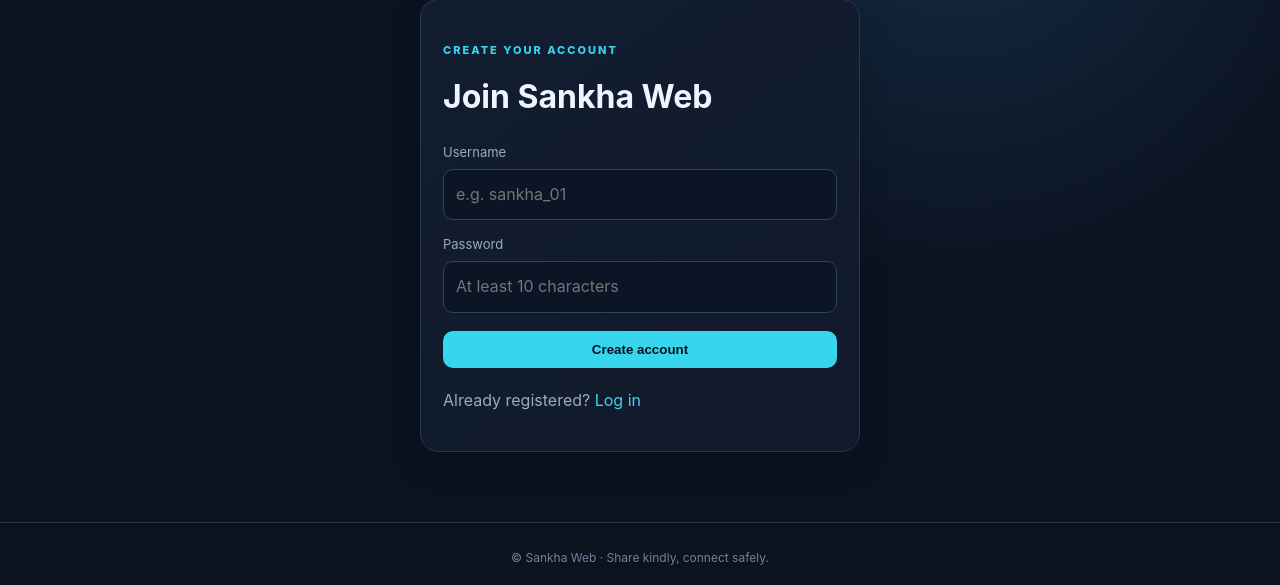
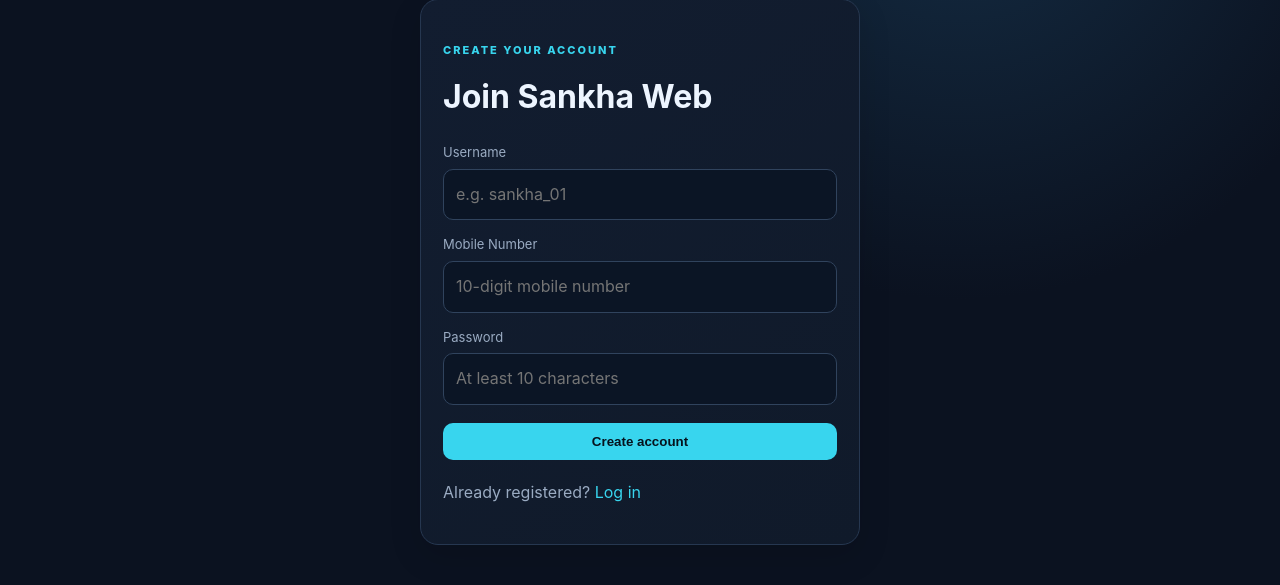
Before and after one commit to antaragarain-rgb/sankha-web, a Flask app: page /register in a window 1280 px wide. Shown: the part 128-713 px from the top of the page. Run offline with Flask 3, Linux system fonts and the light colour scheme; some libraries are stand-ins or nearby versions.

Commit message:
Update register.html

```diff
--- a/templates/register.html
+++ b/templates/register.html
@@ -1,14 +1,37 @@
+
 {% extends "base.html" %}
 {% block title %}Join · {{ site_name }}{% endblock %}
 {% block content %}
 <section class="auth panel">
-  <p class="eyebrow">CREATE YOUR ACCOUNT</p><h1>Join Sankha Web</h1>
+  <p class="eyebrow">CREATE YOUR ACCOUNT</p>
+  <h1>Join Sankha Web</h1>
+
   <form method="post">
     <input type="hidden" name="csrf_token" value="{{ csrf_token() }}">
-    <label>Username</label><input name="username" minlength="3" maxlength="24" required autocomplete="username" placeholder="e.g. sankha_01">
-    <label>Password</label><input type="password" name="password" minlength="10" required autocomplete="new-password" placeholder="At least 10 characters">
-    <button class="primary full" type="submit">Create account</button>
+
+    <label>Username</label>
+    <input name="username" minlength="3" maxlength="24"
+           required autocomplete="username"
+           placeholder="e.g. sankha_01">
+
+    <label>Mobile Number</label>
+    <input type="tel" name="phone" required
+           inputmode="numeric" pattern="[0-9]{10}"
+           maxlength="10" placeholder="10-digit mobile number">
+
+    <label>Password</label>
+    <input type="password" name="password" minlength="10"
+           required autocomplete="new-password"
+           placeholder="At least 10 characters">
+
+    <button class="primary full" type="submit">
+      Create account
+    </button>
   </form>
-  <p class="muted">Already registered? <a href="{{ url_for('login') }}">Log in</a></p>
+
+  <p class="muted">
+    Already registered?
+    <a href="{{ url_for('login') }}">Log in</a>
+  </p>
 </section>
 {% endblock %}
```
